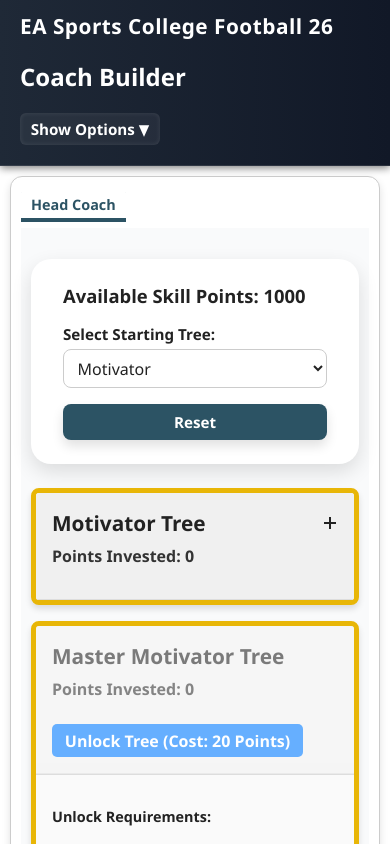
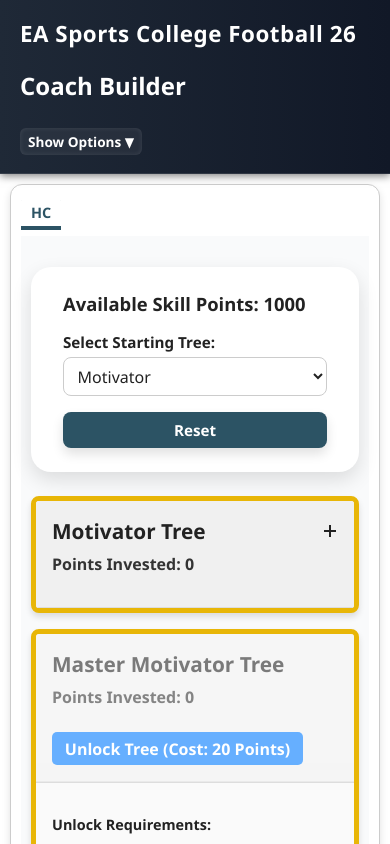
Before and after one commit to NanoRossi/CFB-Coach-Builder, a React (Create React App) app: page / in a window 390 px wide. Shown: the top 844 px of the page. Built offline with nearby package versions, Linux system fonts and the light colour scheme.

Commit message:
Mobile forrmat fixes 3(?), also updated tab names to avoid scrolling requirement

```diff
--- a/src/components/TreeTabWrapper.js
+++ b/src/components/TreeTabWrapper.js
@@ -3,7 +3,6 @@
 import '../css/TreeTabWrapper.css';
 
 function TreeTabWrapper({ includeCoordinators, isPreorderEnabled }) {
-
     // Base data structure
     const baseCoachData = {
         // initial points, these will be modified as the user interacts with the tree
@@ -37,9 +36,9 @@
     const [defenseData, setDefenseData] = useState({ ...baseCoachData });
 
     const tabs = [
-        { title: "Head Coach", state: headCoachData, setState: setHeadCoachData },
-        { title: "Offensive Coordinator", state: offenseData, setState: setOffenseData },
-        { title: "Defensive Coordinator", state: defenseData, setState: setDefenseData },
+        { title: "HC", state: headCoachData, setState: setHeadCoachData },
+        { title: "OC", state: offenseData, setState: setOffenseData },
+        { title: "DC", state: defenseData, setState: setDefenseData },
     ];
 
     if (!includeCoordinators) {
@@ -60,7 +59,7 @@
                         title={tabs[0].title}
                         data={tabs[0].state}
                         setData={tabs[0].setState}
-                        {...(tabs[0].title === "Head Coach" ? { isPreorderEnabled } : false)}
+                        {...(tabs[0].title === "HC" ? { isPreorderEnabled } : false)}
                     />
                 </div>
             </div>
@@ -89,7 +88,7 @@
                     title={tabs[activeTab].title}
                     data={tabs[activeTab].state}
                     setData={tabs[activeTab].setState}
-                    {...(tabs[activeTab].title === "Head Coach" ? { isPreorderEnabled } : false)}
+                    {...(tabs[activeTab].title === "HC" ? { isPreorderEnabled } : false)}
                 />
             </div>
         </div>
--- a/src/css/Header.css
+++ b/src/css/Header.css
@@ -1,4 +1,4 @@
-/* Header Container */
+/* ===== Header Container ===== */
 .header {
   display: flex;
   align-items: center;
@@ -16,7 +16,7 @@
   min-width: 0;
 }
 
-/* Logo styling */
+/* ===== Logo styling ===== */
 .logo img {
   height: 48px;
   width: auto;
@@ -29,7 +29,7 @@
   transform: scale(1.05);
 }
 
-/* Title styles */
+/* ===== Title styles ===== */
 .title h1 {
   margin: 0;
   font-size: 1.8rem;
@@ -39,27 +39,29 @@
   user-select: text;
 }
 
-/* Options container (collapsed/expanded) */
+/* ===== Options container (collapsed/expanded) ===== */
 .options {
+  display: flex;
+  flex-wrap: wrap;
+  gap: 8px;
   overflow: hidden;
   max-height: 0;
-  transition: max-height 0.35s ease, padding 0.35s ease, opacity 0.35s ease;
-  padding: 0 0;
+  padding: 0;
   opacity: 0;
   pointer-events: none;
-  display: flex;
-  gap: 10px;
-  flex-wrap: wrap;
+  transition: max-height 0.35s ease, padding 0.35s ease, opacity 0.35s ease;
+  width: 100%;
+  box-sizing: border-box;
 }
 
 .options.open {
-  max-height: 500px; /* large enough for content */
+  max-height: 1000px; /* large enough for content */
   padding: 12px 0;
   opacity: 1;
   pointer-events: auto;
 }
 
-/* Options toggle button */
+/* ===== Options toggle button ===== */
 .options-toggle-button {
   min-width: 140px;
   background: rgba(255, 255, 255, 0.05);
@@ -87,9 +89,9 @@
   background: rgba(255, 255, 255, 0.25);
 }
 
-/* Individual option */
+/* ===== Individual option ===== */
 .option {
-  font-size: 0.95rem;
+  font-size: 0.9rem;
   display: flex;
   align-items: center;
   gap: 6px;
@@ -106,48 +108,33 @@
   cursor: pointer;
 }
 
-/* Responsive adjustments */
-
-/* Tablet breakpoint */
-@media (max-width: 768px) {
+/* ===== Mobile Portrait: stack options vertically ===== */
+@media (max-width: 480px) {
   .header {
     flex-direction: column;
     align-items: flex-start;
-    text-align: left;
-  }
-
-  .title h1 {
-    font-size: 1.5rem;
-    margin-bottom: 6px;
-  }
-
-  .options {
-    gap: 8px;
-    margin-top: 8px;
-  }
-
-  .option {
-    font-size: 0.9rem;
-    padding: 5px 8px;
-  }
-}
-
-/* Small mobile breakpoint */
-@media (max-width: 480px) {
-  .title h1 {
-    font-size: 1.3rem;
+    gap: 6px;
   }
 
   .options {
     flex-direction: column;
-    align-items: stretch;
+    gap: 6px;
   }
 
   .option {
-    justify-content: space-between;
+    flex: 1 1 100%;
+    min-width: 0;
   }
 
-  .logo img {
-    height: 40px;
+  .title h1 {
+    font-size: 1.4rem;
+    margin: 6px 0;
+    white-space: normal;
+  }
+
+  .options-toggle-button {
+    font-size: 0.85rem;
+    min-width: 80px;
+    padding: 4px 8px;
   }
 }
--- a/src/css/RootStyles.css
+++ b/src/css/RootStyles.css
@@ -2,12 +2,12 @@
 
 /* Define CSS variables for light theme */
 :root {
+  min-width: 0;
   --color-bg: #ffffff;
   --color-text: #222222;
   --color-border: #cccccc;
   --color-border-strong: #2c5364;
   --color-shadow: rgba(0, 0, 0, 0.15);
-
 
   --font-family: 'Segoe UI', Tahoma, Geneva, Verdana, sans-serif;
   --transition-speed: 0.3s;
@@ -31,7 +31,7 @@
   /* Background for slightly lighter content area (tabs-content) */
   --color-bg-light: #f9fafb;
 
-    --color-tree-border: #ccc;
+  --color-tree-border: #ccc;
   --color-tree-border-strong: #007bff;
   --color-tree-bg: #fefefe;
   --color-tree-header-bg: #f0f0f0;
@@ -59,7 +59,7 @@
   --color-border-strong: #5599cc;
   --color-shadow: rgba(0, 0, 0, 0.7);
 
-    /* Override hover background to a subtle white overlay */
+  /* Override hover background to a subtle white overlay */
   --color-hover-bg: rgba(255, 255, 255, 0.1);
 
   /* Focus border and shadow color */
@@ -75,7 +75,7 @@
   /* Slightly lighter bg for panels on dark mode */
   --color-bg-light: #1f2937;
 
-    --color-tree-border: #444444;
+  --color-tree-border: #444444;
   --color-tree-border-strong: #5599cc;
   --color-tree-bg: #1f2937;
   --color-tree-header-bg: #273549;
@@ -106,6 +106,7 @@
               color var(--transition-speed) ease;
   height: 100%;
   min-height: 100vh;
+   overflow-x: hidden; /* prevent side gap/scrollbar */
 }
 
 /* Buttons base */
@@ -149,10 +150,3 @@
   outline: 3px solid var(--color-warning);
   outline-offset: 2px;
 }
-
-/* Responsive container */
-.container {
-  width: 90%;
-  max-width: 1200px;
-  margin: 0 auto;
-}
--- a/src/css/TreeTabWrapper.css
+++ b/src/css/TreeTabWrapper.css
@@ -9,7 +9,7 @@
   padding: 0 20px 20px 20px;
   display: flex;
   flex-direction: column;
-  max-width: 100%;
+  max-width: 90%;
   min-width: 0;
 }
 
```
